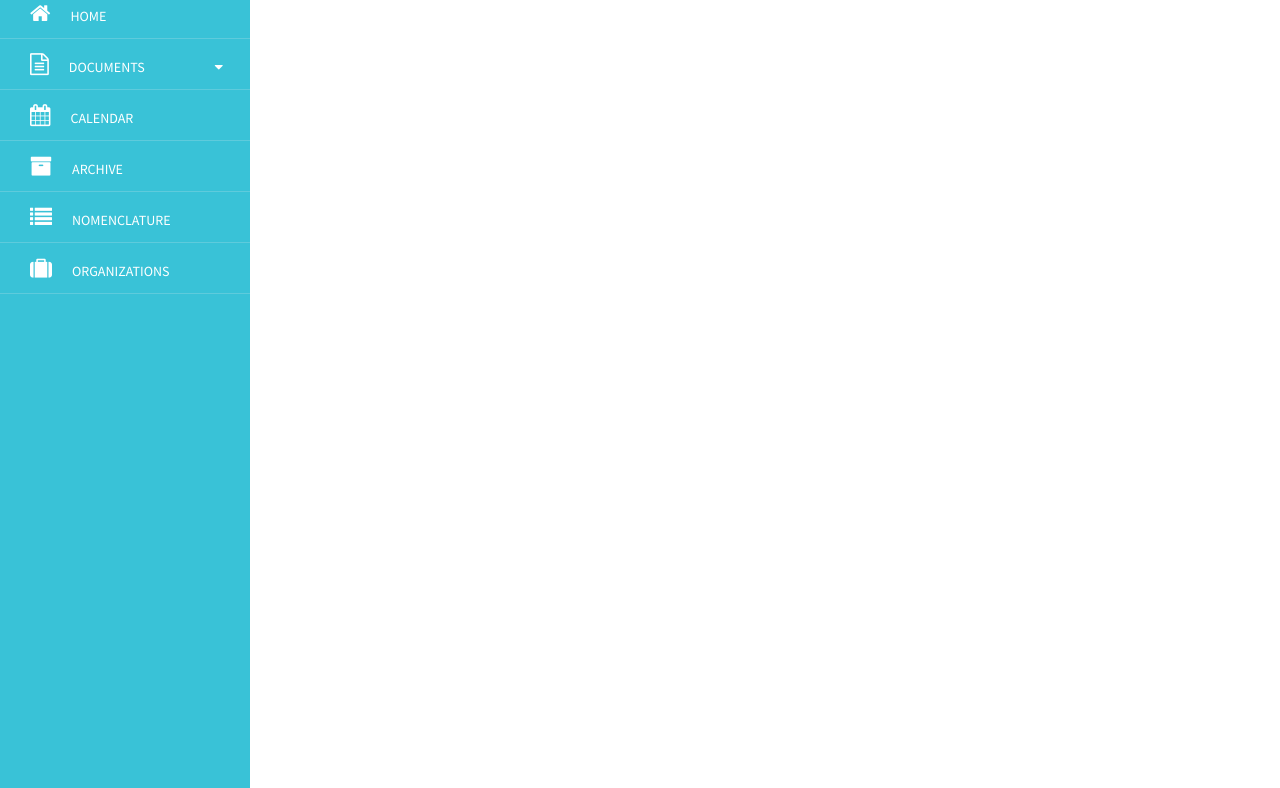
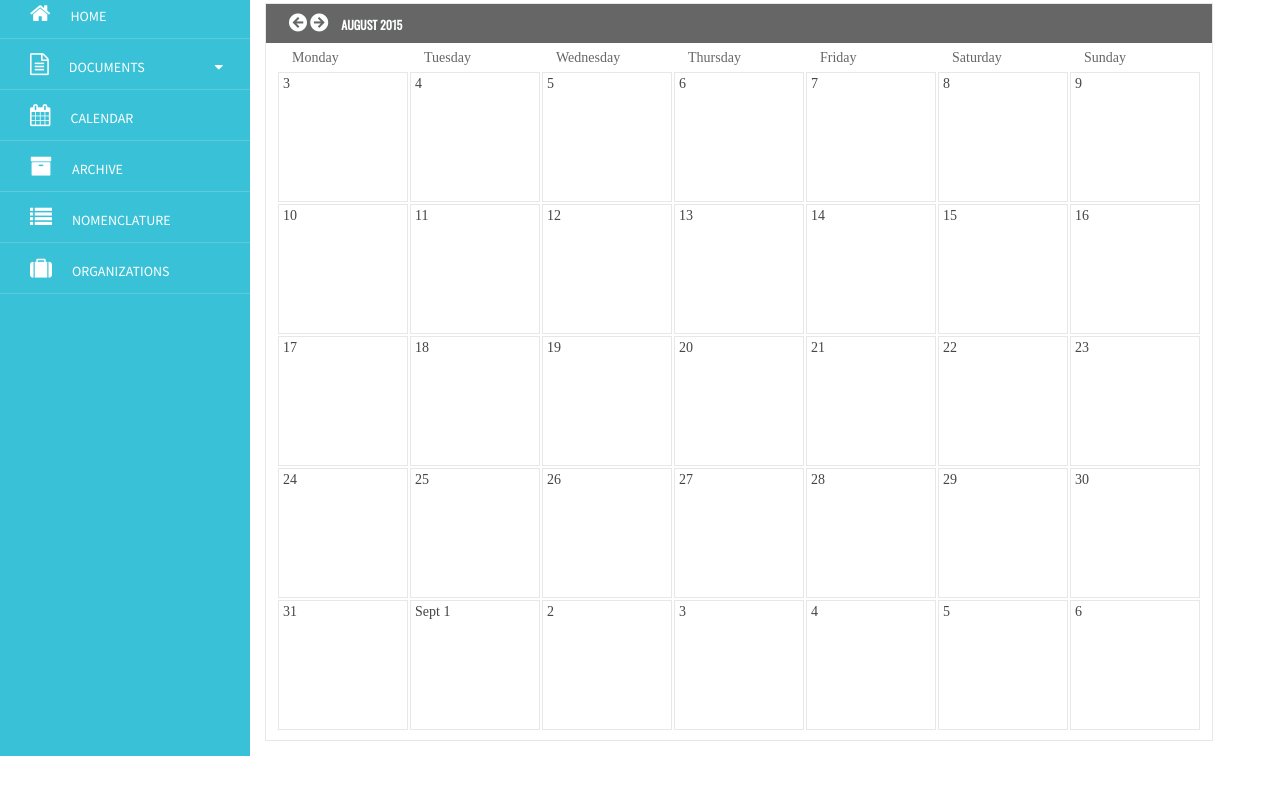
Before and after one commit to AnnieMalysheva/Epam-Training-Project, a plain HTML site: page index.html in a window 1280 px wide. Shown: the part 142-930 px from the top of the page. After the commit the page ends 898 px from the top, so only its background shows below. Drawn offline with nearby package versions, Linux system fonts and the light colour scheme.

Commit message:
calendar - 1

```diff
--- a/index.html
+++ b/index.html
@@ -43,7 +43,10 @@
             </div>
         </div>
         <div class="header-logo">
-            <a href="#" id="epamLogo"><img src="pub/img/epam-logo.png" alt="Epam"></a>
+            <div class="image-logo">
+                <a href="#" id="epamLogo"><img src="pub/img/epam-logo.png" alt="Epam"></a>
+                <a href="#" class="odm">odm</a>
+            </div>
             <div class="search">
                 <input id="searchInput" type="search" placeholder="Search">
                 <i class="fa fa-search fa-flip-horizontal" aria-hidden="true"></i>
@@ -61,7 +64,78 @@
                 <li><a href="#" class="menu-organizations">organizations</a></li>
             </ul>
         </nav>
-        <section></section>
+        <section>
+            <div id="calendar">
+                <table class="calendar-table">
+                    <thead>
+                        <tr>
+                            <th>
+                                <a href="#" class="prev"></a>
+                                <a href="#" class="next"></a>
+                                <span class="table-heading">august 2015</span>
+                            </th>
+                        </tr>
+                    </thead>
+                    <tbody>
+                        <tr class="week-days">
+                            <td>Monday</td>
+                            <td>Tuesday</td>
+                            <td>Wednesday</td>
+                            <td>Thursday</td>
+                            <td>Friday</td>
+                            <td>Saturday</td>
+                            <td>Sunday</td>
+                        </tr>
+                        <tr>
+                            <td class="day"><span>3</span></td>
+                            <td class="day"><span>4</span></td>
+                            <td class="day"><span>5</span></td>
+                            <td class="day"><span>6</span></td>
+                            <td class="day"><span>7</span></td>
+                            <td class="day"><span>8</span></td>
+                            <td class="day"><span>9</span></td>
+                        </tr>
+                        <tr>
+                            <td class="day"><span>10</span></td>
+                            <td class="day"><span>11</span></td>
+                            <td class="day"><span>12</span></td>
+                            <td class="day"><span>13</span></td>
+                            <td class="day"><span>14</span></td>
+                            <td class="day"><span>15</span></td>
+                            <td class="day"><span>16</span></td>
+                        </tr>
+                        <tr>
+                            <td class="day"><span>17</span></td>
+                            <td class="day"><span>18</span></td>
+                            <td class="day"><span>19</span></td>
+                            <td class="day"><span>20</span></td>
+                            <td class="day"><span>21</span></td>
+                            <td class="day"><span>22</span></td>
+                            <td class="day"><span>23</span></td>
+                        </tr>
+                        <tr>
+                            <td class="day"><span>24</span></td>
+                            <td class="day"><span>25</span></td>
+                            <td class="day"><span>26</span></td>
+                            <td class="day"><span>27</span></td>
+                            <td class="day"><span>28</span></td>
+                            <td class="day"><span>29</span></td>
+                            <td class="day"><span>30</span></td>
+                        </tr>
+                        <tr>
+                            <td class="day"><span>31</span></td>
+                            <td class="day"><span>Sept 1</span></td>
+                            <td class="day"><span>2</span></td>
+                            <td class="day"><span>3</span></td>
+                            <td class="day"><span>4</span></td>
+                            <td class="day"><span>5</span></td>
+                            <td class="day"><span>6</span></td>
+                        </tr>
+                    </tbody>
+                </table>
+            </div>
+            <div id="control"></div>
+        </section>
     </div>
 </body>
 </html>
--- /dev/null
+++ b/pub/css/calendar.css
@@ -0,0 +1,69 @@
+table.calendar-table {
+    /*width: 919px;*/
+    padding: 0 10px 8px 10px;
+}
+
+table.calendar-table thead {
+    width: 100%;
+    height: 27px;
+    background-color: #666666;
+    padding: 6px 0 6px 20px;
+}
+
+table.calendar-table span.table-heading {
+    text-transform: uppercase;
+    /*noinspection CssNoGenericFontName*/
+    font-family: 'Oswald';
+    font-size: 12px;
+    color: #feffff;
+    padding-left: 10px;
+}
+
+table.calendar-table td {
+    width: 130px;
+    height: 130px;
+    border: 1px solid #e7e7e7;
+    box-sizing: border-box;
+}
+
+tr.week-days td {
+    height: 25px;
+    border: none;
+    padding-left: 14px;
+    color: #666666;
+    /*noinspection CssNoGenericFontName*/
+    font-family: 'Source Code Pro';
+    font-size: 14px;
+    font-weight: 500;
+}
+
+table.calendar-table a:before {
+    font-size: 20px;
+    color: #feffff;
+}
+
+table.calendar-table a.prev:before {
+    /*noinspection CssNoGenericFontName*/
+    font-family: 'FontAwesome';
+    content: '\f0a8 '; /*prev*/
+}
+
+table.calendar-table a.next:before {
+    /*noinspection CssNoGenericFontName*/
+    font-family: 'FontAwesome';
+    content: '\f0a9 '; /*next*/
+}
+
+table.calendar-table td.day {
+    position: relative;
+}
+
+td.day span {
+    position: absolute;
+    /*noinspection CssNoGenericFontName*/
+    font-family: 'Source Code Pro';
+    font-size: 14px;
+    color: #454446;
+    top: 0;
+    padding: 3px;
+}
--- a/pub/css/header.css
+++ b/pub/css/header.css
@@ -134,6 +134,20 @@ div.header-logo {
     background-color: #454446;
 }
 
+div.image-logo {
+    display: flex;
+    flex-direction: row;
+    align-items: center;
+}
+
+a.odm {
+    /*noinspection CssNoGenericFontName*/
+    font-family: 'Oswald';
+    font-size: 18px;
+    color: #7be7f8;
+    text-transform: uppercase;
+}
+
 /*search field*/
 div.search {
     display: flex;
--- a/pub/css/nav.css
+++ b/pub/css/nav.css
@@ -4,7 +4,6 @@ nav {
     justify-content: flex-start;
     align-items: stretch;
     width: 250px;
-    height: 100vh;
     background-color: #39c2d7;
 }
 
@@ -25,7 +24,8 @@ nav li {
 }
 
 nav a {
-    font-family: 'Oswald', sans-serif;
+    /*noinspection CssNoGenericFontName*/
+    font-family: 'Oswald';
     font-size: 14px;
     text-transform: uppercase;
 }
--- a/pub/css/style.css
+++ b/pub/css/style.css
@@ -1,5 +1,6 @@
 @import url('header.css');
 @import url('nav.css');
+@import url('calendar.css');
 @import url('https://fonts.googleapis.com/css?family=Oswald');
 @import url('https://fonts.googleapis.com/css?family=Source+Sans+Pro');
 @import url('https://maxcdn.bootstrapcdn.com/font-awesome/4.7.0/css/font-awesome.min.css');
@@ -11,6 +12,28 @@ body {
 body a {
     text-decoration: none;
     color: #ffffff;
-    font-family: 'Source Sans Pro', sans-serif;
+    /*noinspection CssNoGenericFontName*/
+    font-family: 'Source Sans Pro';
     font-size: 14px;
 }
+
+div.wrapper {
+    display: flex;
+    flex-direction: row;
+    justify-content: flex-start;
+}
+
+section {
+    display: flex;
+    flex-direction: row;
+    justify-content: flex-start;
+}
+
+table {
+    display: flex;
+    flex-direction: column;
+    justify-content: flex-start;
+    align-items: center;
+    border: 1px solid #e7e7e7;
+    margin: 15px 0 15px 15px;
+}
```
